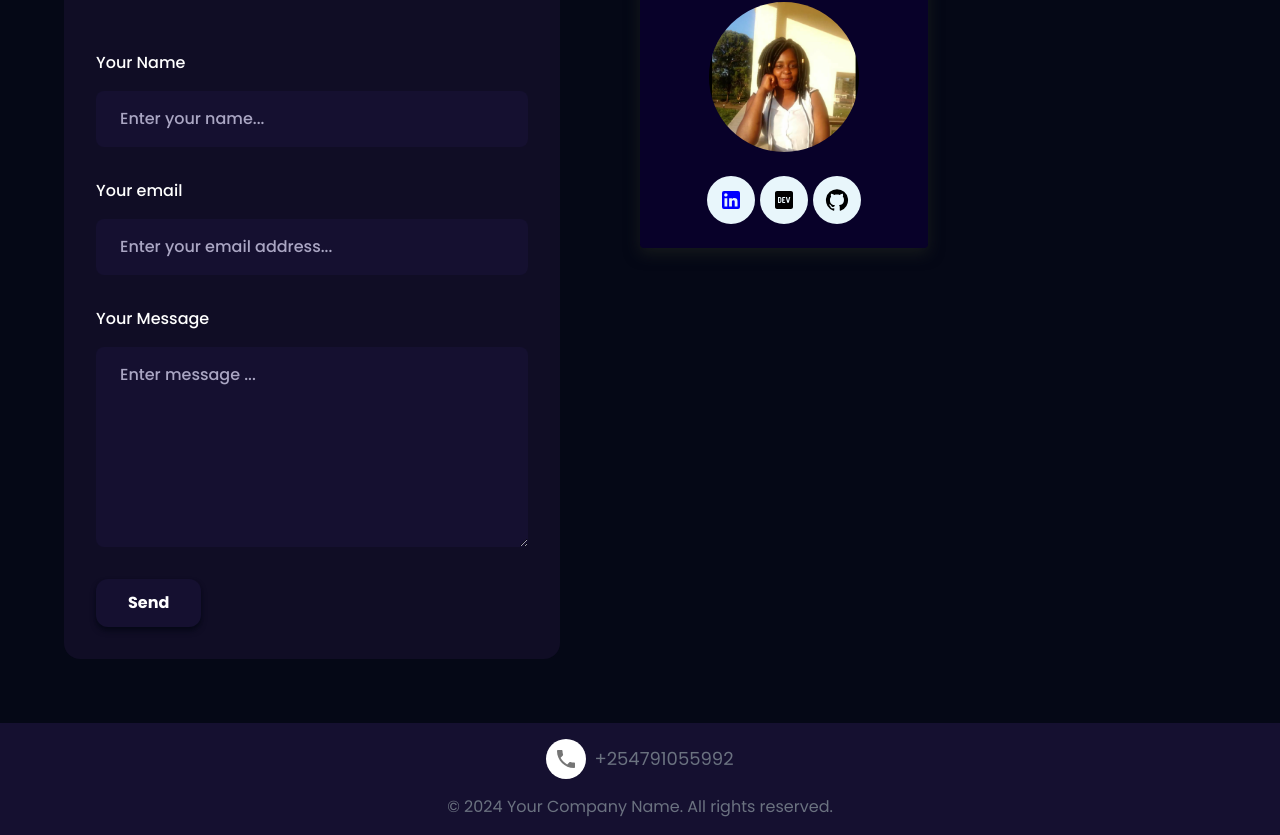
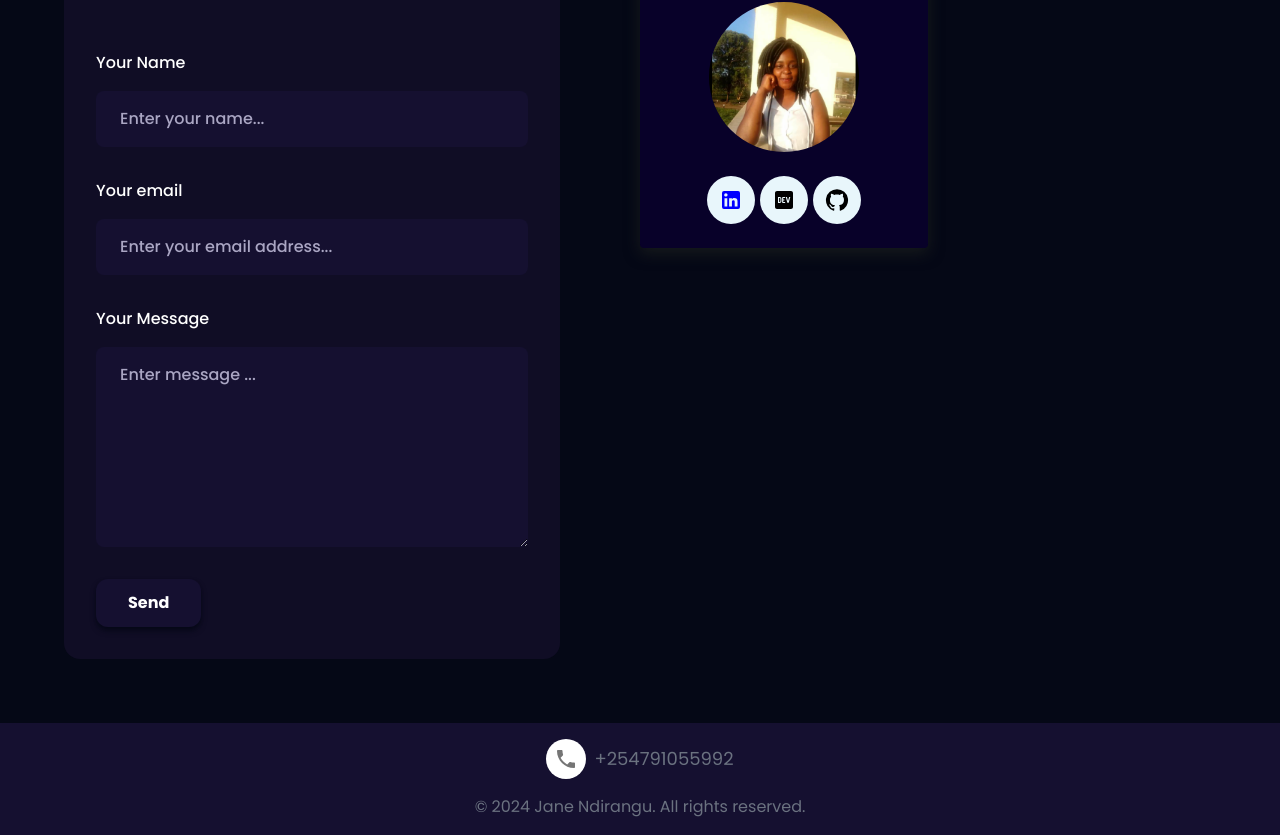
Before and after one commit to Jane49-cloud/3d-portfolio, a React (Vite) app: page / in a window 1280 px wide. Shown: the part 4247-5082 px from the top of the page. Built offline with nearby package versions, Linux system fonts and the light colour scheme.

Commit message:
fixed a bug

```diff
--- a/src/Footer.jsx
+++ b/src/Footer.jsx
@@ -17,7 +17,7 @@ export const Footer = () => {
         </a>
       </div>
       <div className="text-center text-gray-500">
-        <p>© 2024 Your Company Name. All rights reserved.</p>
+        <p>© 2024 Jane Ndirangu. All rights reserved.</p>
       </div>
     </footer>
   );
```
